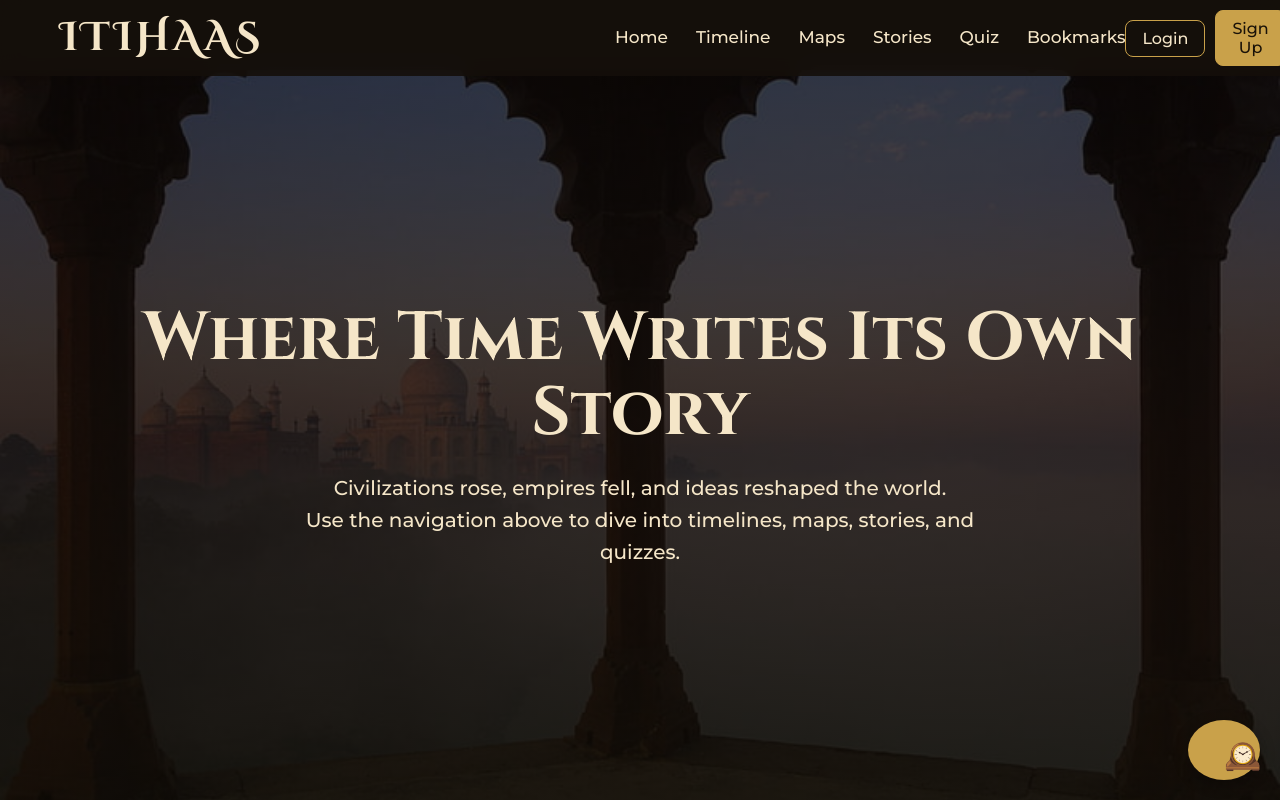
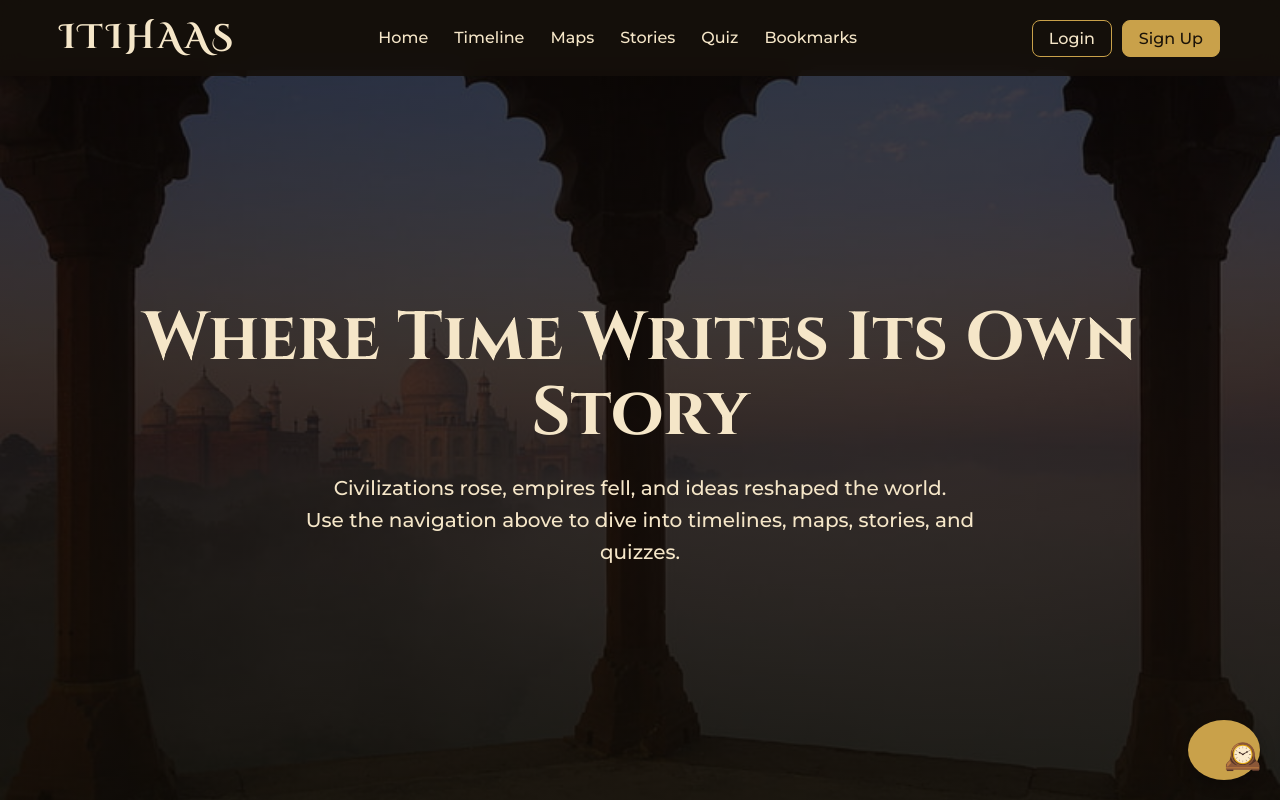
Before and after one commit to thecodesofshreya07/ITIHAS, a React (Vite) app: page /home in a window 1280 px wide. Built offline with nearby package versions, Linux system fonts and the light colour scheme.

Commit message:
responsive commit 4

```diff
--- a/src/components/Navbar/Navbar.css
+++ b/src/components/Navbar/Navbar.css
@@ -6,13 +6,13 @@
   padding: 0 40px;
   display: flex;
   align-items: center;
-  justify-content: space-around;
-
+  justify-content: space-between;   /* ← was space-around, this is more predictable */
   background: rgba(20, 15, 10, 0.85);
   backdrop-filter: blur(10px);
   color: #f5e6c8;
-
   z-index: 1000;
+  box-sizing: border-box;
+  overflow: visible;
 }
 
 .nav-logo {
@@ -20,26 +20,30 @@
   color: inherit;
   font-weight: bold;
   cursor: pointer;
-}
-.nav-logo {
-  font-size: 35px;
-  margin-right: 20rem;
+  font-size: 30px;
+  margin-right: 0;                  /* ← removed the huge fixed margin-right */
   letter-spacing: 3px;
   font-weight: 800;
   font-family: 'Cinzel Decorative', serif;
+  flex-shrink: 0;                   /* logo never squishes */
+  white-space: nowrap;
 }
 
 .nav-links {
   list-style: none;
   display: flex;
   gap: 20px;
+  margin: 0 auto;                   /* ← centres the links between logo and auth */
+  padding: 0;
+  flex-shrink: 1;
 }
 
 .nav-links a {
   text-decoration: none;
   color: #f5e6c8;
-  font-size: 16px;
+  font-size: 15px;
   position: relative;
+  white-space: nowrap;
 }
 
 .nav-links a::after {
@@ -61,6 +65,8 @@
   display: flex;
   gap: 10px;
   align-items: center;
+  flex-shrink: 0;                   /* auth buttons never squish or wrap off-screen */
+  margin-left: 24px;                /* gap between last nav link and Login/Sign Up */
 }
 
 .user-profile {
@@ -74,6 +80,7 @@
   font-size: 0.9rem;
   font-weight: 500;
   text-decoration: none;
+  white-space: nowrap;
 }
 
 .logout-btn {
@@ -85,6 +92,7 @@
   font-family: inherit;
   font-size: 0.8rem;
   transition: all 0.3s ease;
+  white-space: nowrap;
 }
 
 .logout-btn:hover {
@@ -100,6 +108,7 @@
   color: #f5e6c8;
   cursor: pointer;
   font-family: inherit;
+  white-space: nowrap;
 }
 
 .signup-btn {
@@ -116,10 +125,10 @@
 }
 
 .mobile-auth-item {
-  display: none; /* Hidden on desktop */
+  display: none;
 }
 
-/* Hamburger — hidden on desktop */
+/* ── Hamburger — hidden on desktop ──────────────── */
 .nav-hamburger {
   display: none;
   flex-direction: column;
@@ -141,7 +150,6 @@
   transition: all 0.3s ease;
 }
 
-/* Hamburger open state */
 .nav-hamburger.open span:nth-child(1) {
   transform: translateY(7px) rotate(45deg);
 }
@@ -160,16 +168,19 @@
   }
 
   .nav-logo {
-    font-size: 40px;
-    margin-right: 22rem;
+    font-size: 34px;
   }
 
   .nav-links {
-    gap: 28px;
+    gap: 26px;
   }
 
   .nav-links a {
-    font-size: 17px;
+    font-size: 16px;
+  }
+
+  .nav-auth {
+    margin-left: 32px;
   }
 }
 
@@ -181,12 +192,15 @@
   }
 
   .nav-logo {
-    font-size: 44px;
-    margin-right: 26rem;
+    font-size: 38px;
+  }
+
+  .nav-links {
+    gap: 32px;
   }
 
   .nav-links a {
-    font-size: 18px;
+    font-size: 17px;
   }
 }
 
@@ -194,27 +208,29 @@
 @media (max-width: 1024px) {
   .navbar {
     padding: 0 24px;
-    justify-content: space-between;
   }
 
   .nav-logo {
-    font-size: 26px;
-    margin-right: 0;
+    font-size: 24px;
     letter-spacing: 2px;
   }
 
   .nav-links {
-    gap: 14px;
+    gap: 12px;
   }
 
   .nav-links a {
-    font-size: 14px;
+    font-size: 13px;
   }
 
   .login-btn,
   .signup-btn {
-    padding: 6px 12px;
-    font-size: 13px;
+    padding: 6px 10px;
+    font-size: 12px;
+  }
+
+  .nav-auth {
+    margin-left: 16px;
   }
 }
 
@@ -222,7 +238,6 @@
 @media (max-width: 768px) {
   .navbar {
     padding: 0 20px;
-    justify-content: space-between;
   }
 
   .nav-logo {
@@ -234,7 +249,6 @@
     display: flex;
   }
 
-  /* Nav drawer */
   .nav-links {
     position: fixed;
     top: 70px;
@@ -243,6 +257,7 @@
     flex-direction: column;
     align-items: center;
     gap: 0;
+    margin: 0;
     background: rgba(15, 11, 7, 0.97);
     backdrop-filter: blur(16px);
     border-bottom: 1px solid rgba(201, 161, 74, 0.2);
@@ -274,7 +289,7 @@
   }
 
   .nav-auth {
-    display: none; /* Hide desktop auth section */
+    display: none;
   }
 
   .mobile-auth-item {
@@ -307,7 +322,6 @@
     letter-spacing: 1px;
   }
 
-  /* Adjust drawer top for shorter navbar */
   .nav-links {
     top: 60px;
   }
```
